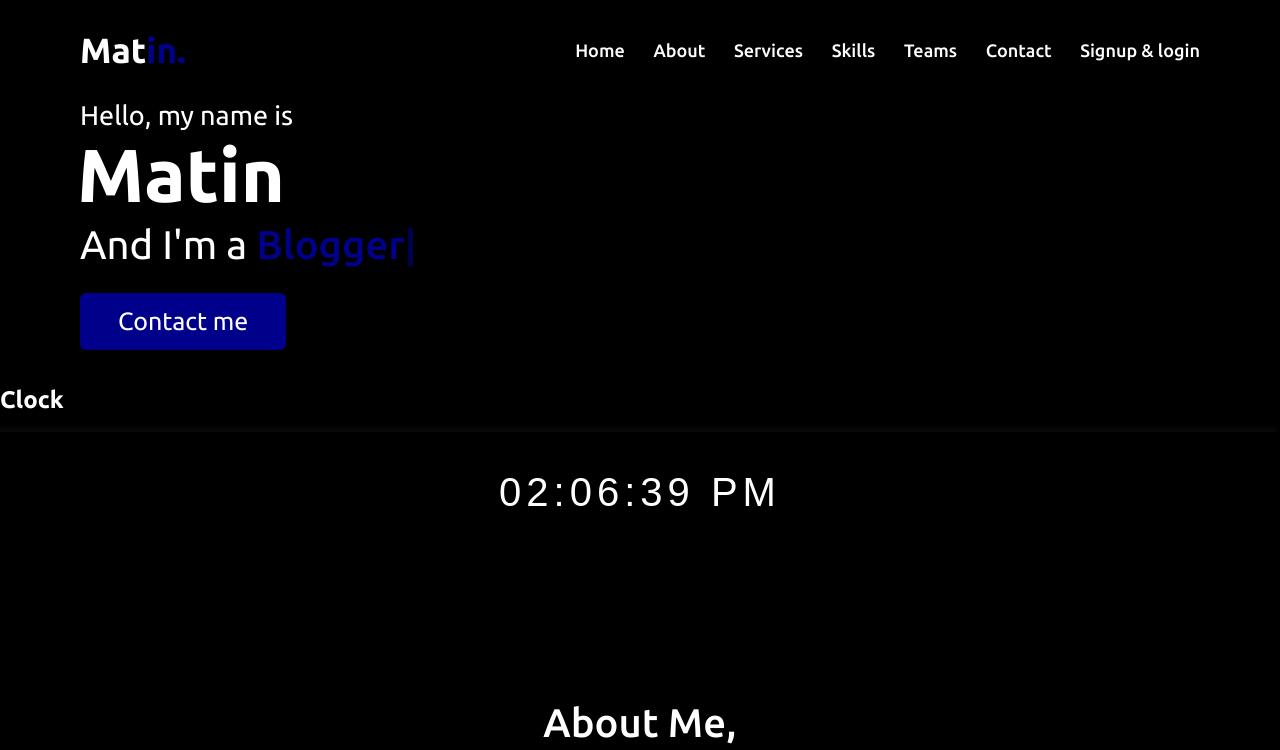
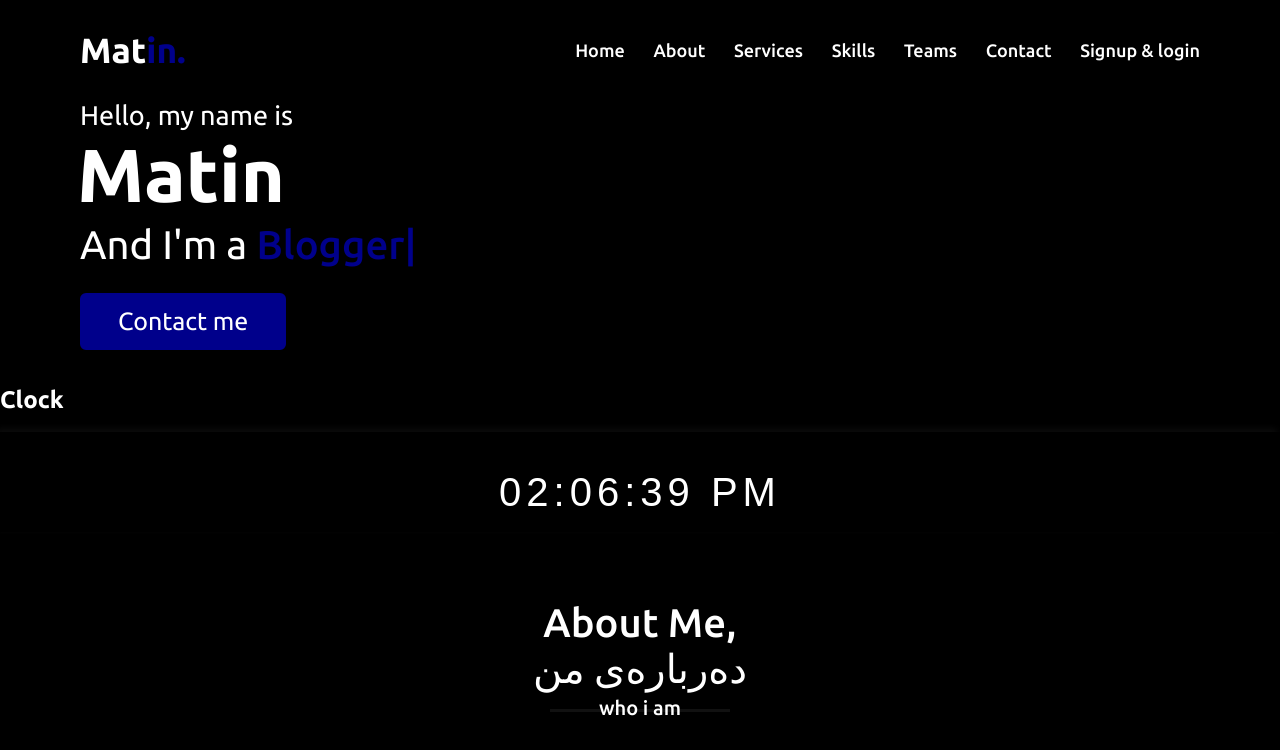
Before and after one commit to hiiiiibyyeeee/web-test, a plain HTML site: page index.html in a window 1280 px wide. Shown: the top 750 px of the page. Drawn offline with nearby package versions, Linux system fonts and the light colour scheme.

Commit message:
Update style.css

```diff
--- a/style.css
+++ b/style.css
@@ -190,7 +190,7 @@ section .title::after{
     background: black no-repeat center;
     height: 50vh;
     color: #fff;
-    min-height: 600px;
+    min-height: 500px;
     background-size: cover;
     background-attachment: fixed;
     font-family: 'Ubuntu', sans-serif;
```
